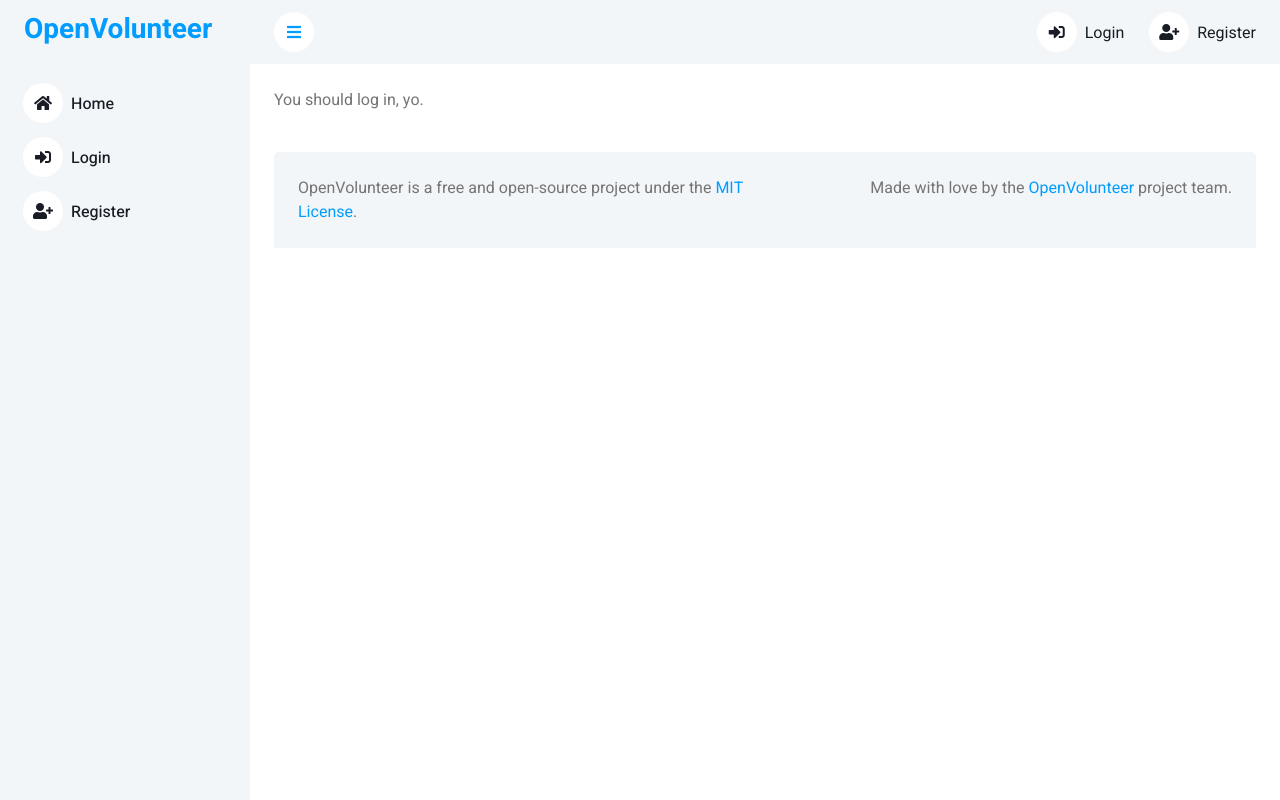
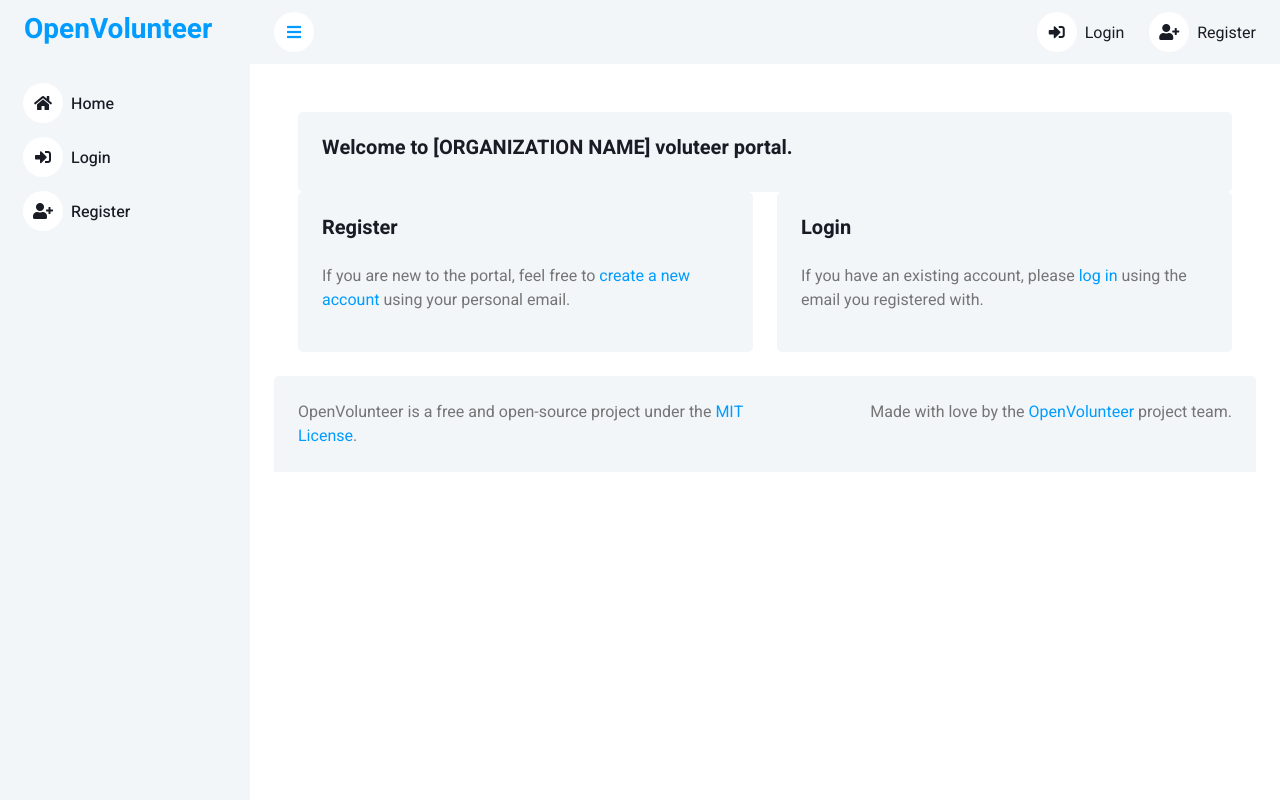
Before and after one commit to rodneygauna/openvolunteer, a Flask app: page / in a window 1280 px wide. Run offline with Flask 3, Linux system fonts and the light colour scheme; data that the repository does not hold is empty; some libraries are stand-ins or nearby versions.

Commit message:
non-auth view improved and event hour count added

```diff
--- a/web/core/queries.py
+++ b/web/core/queries.py
@@ -3,7 +3,7 @@
 from datetime import datetime, timedelta
 from app import db
 from notifications.models import Notification
-from events.models import Event, EventAttendee
+from events.models import Event
 from users.models import User
 
 
--- a/web/templates/index.html
+++ b/web/templates/index.html
@@ -109,5 +109,37 @@ current_user.is_authenticated %}
 </div>
 <!-- End Next 5 Upcoming Events and 5 Most Recent Notifications -->
 {% else %}
-<p>You should log in, yo.</p>
+<div class="container-fluid pt-4 px-4">
+  <div class="row g-4">
+    <div class="col-sm-12">
+      <div class="bg-light rounded p-4">
+        <h5>Welcome to [ORGANIZATION NAME] voluteer portal.</h5>
+      </div>
+    </div>
+  </div>
+  <div class="row g-4">
+    <div class="col-sm-12 col-md-6">
+      <div class="bg-light rounded p-4">
+        <h5 class="mb-4">Register</h5>
+        <p>
+          If you are new to the portal, feel free to
+          <a href="{{ url_for('users.register_user') }}"
+            >create a new account</a
+          >
+          using your personal email.
+        </p>
+      </div>
+    </div>
+    <div class="col-sm-12 col-md-6">
+      <div class="bg-light rounded p-4">
+        <h5 class="mb-4">Login</h5>
+        <p>
+          If you have an existing account, please
+          <a href="{{ url_for('users.login') }}">log in</a>
+          using the email you registered with.
+        </p>
+      </div>
+    </div>
+  </div>
+</div>
 {% endif %} {% endblock content %}
```
